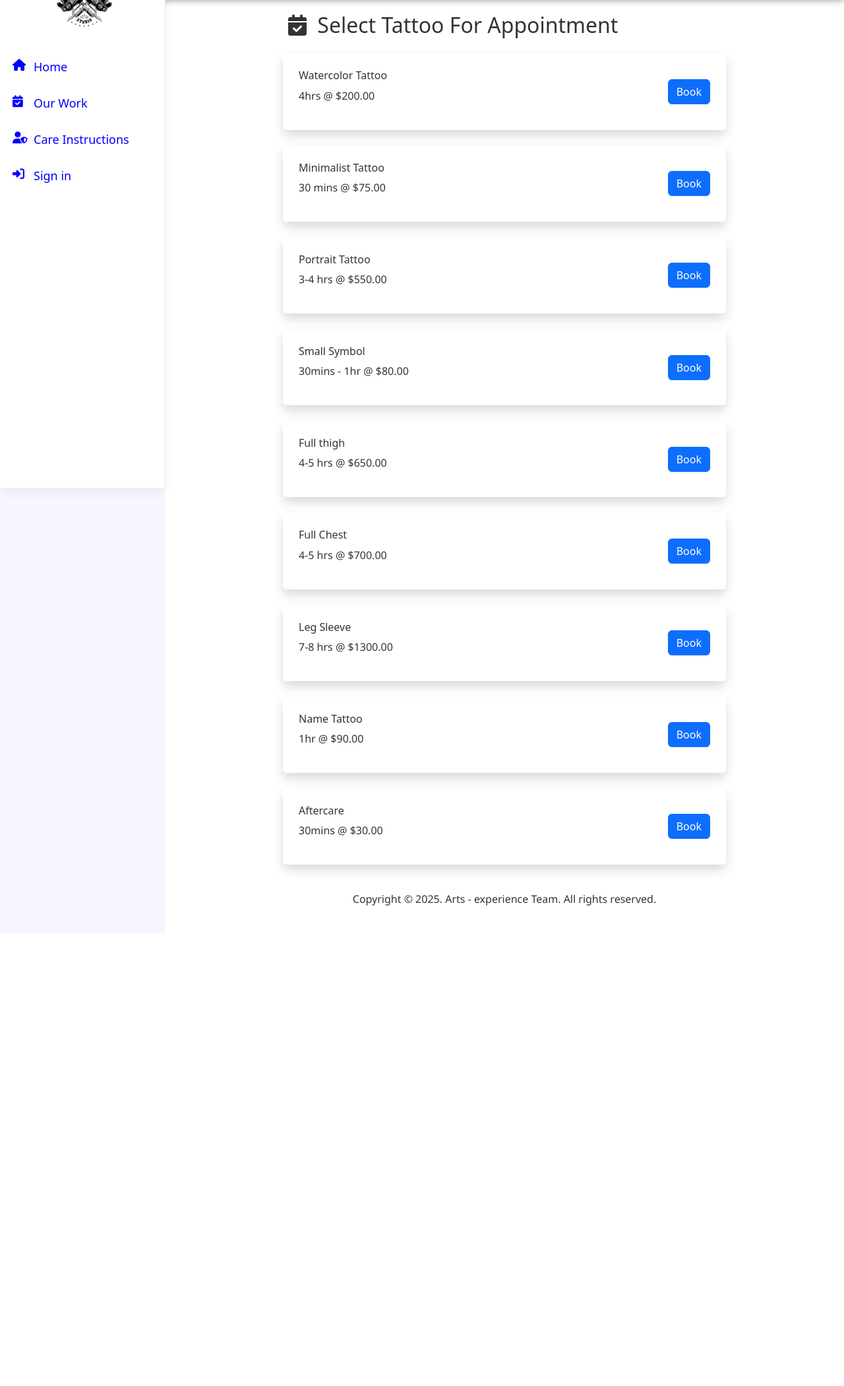
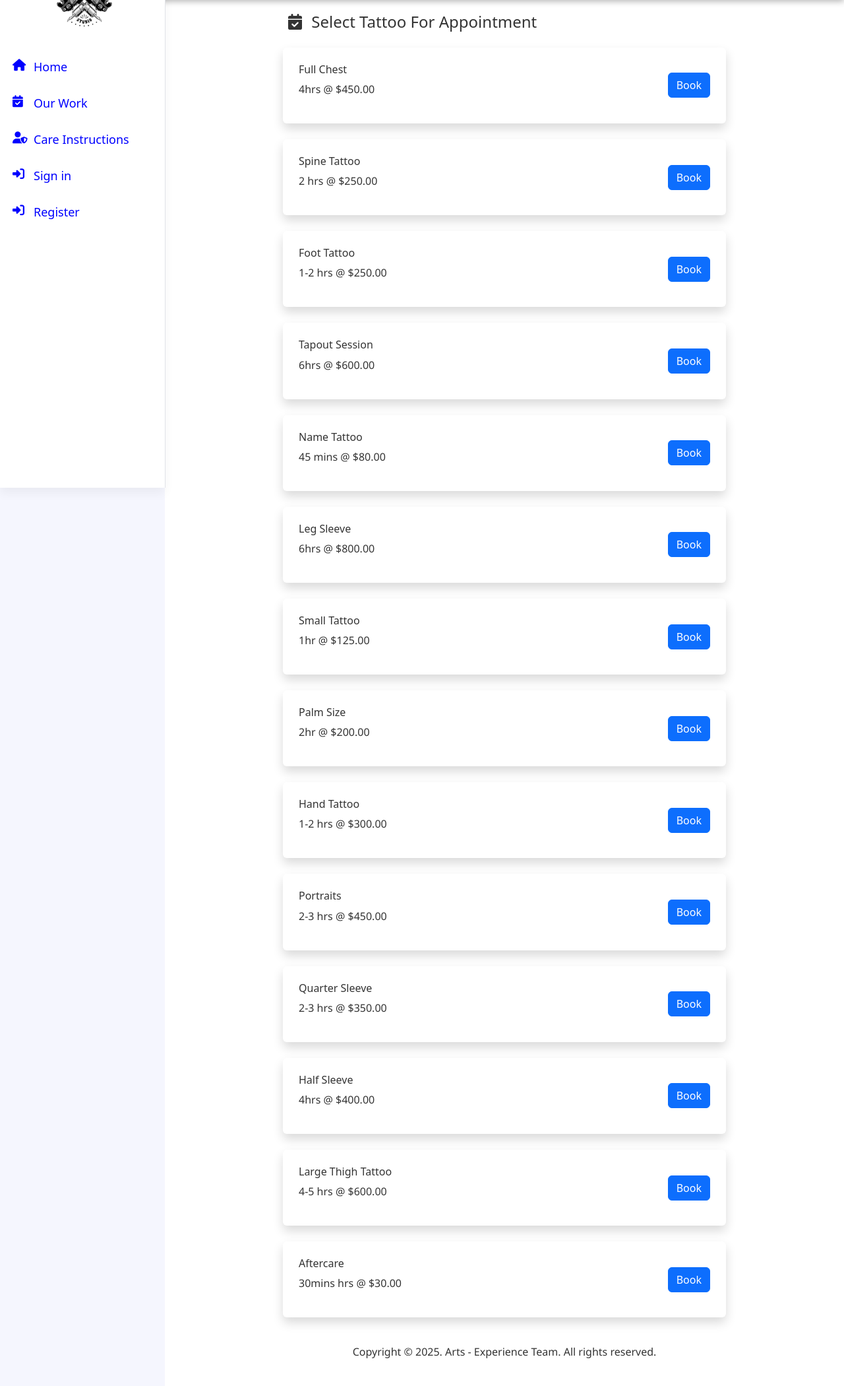
Before and after one commit to Samboja651/body-artwork, a Flask app: page /book-with-us in a window 1280 px wide. Shown: the part 61-2161 px from the top of the page at 66% size. Before the commit the page ends 1433 px from the top, so only its background shows below. Run offline with Flask 3, Linux system fonts and the light colour scheme; some libraries are stand-ins or nearby versions.

Commit message:
quick fix

```diff
--- a/templates/home.html
+++ b/templates/home.html
@@ -66,6 +66,12 @@
 							<a class="nav-link" style="font-size: large;" href="{{ url_for('sign_in') }}">
 								<span class="nav-icon"><i class="fa-solid fa-right-to-bracket"></i></span>
 								<span class="nav-link-text">Sign in</span>
+							</a>
+						</li>
+						<li class="nav-item">
+							<a class="nav-link" style="font-size: large;" href="{{ url_for('sign_up') }}">
+								<span class="nav-icon"><i class="fa-solid fa-right-to-bracket"></i></span>
+								<span class="nav-link-text">Register</span>
 							</a>
 						</li>
 					</ul>
@@ -199,7 +205,7 @@
 				</main>
 
                 <footer class="app-footer text-center" style="width: 100%;">
-                        <p>Copyright &copy; 2025. Arts - experience Team. All rights reserved.</p>
+                        <p>Copyright &copy; 2025. Arts - Experience Team. All rights reserved.</p>
                 </footer>
             </div>
         </div>
--- a/templates/our-work.html
+++ b/templates/our-work.html
@@ -5,7 +5,7 @@
 
 {% block content %}
     <!-- cards -->
-    <h1 class="text-center mb-4">Sample art Work (Represents a section of a body) <br>price varies</h1>
+    <h1 class="text-center mb-4">Sample Art Work</h1>
     <div class="card-layout">
         <!-- card 1 -->
         <div class="card" style="width: 22rem;">
--- a/templates/tat-prices.html
+++ b/templates/tat-prices.html
@@ -2,67 +2,102 @@
 {% block title %}Tatto Prices | Arts Experience{% endblock %}
 {% block content %}
 <div class="container">
-    <h2 class="mb-4"> <i class="fa-solid fa-calendar-check px-2"></i> Select Tattoo For Appointment</h2>
+    <h4 class="mb-4"> <i class="fa-solid fa-calendar-check px-2"></i> Select Tattoo For Appointment</h4>
     <div class="price-container rounded shadow p-4 mb-4 d-flex justify-content-between align-items-center">
         <div class="fl">
-            <h6>Watercolor Tattoo</h6>
-            <p>4hrs @ $200.00</p>
+            <h6>Full Chest</h6>
+            <p>4hrs @ $450.00</p>
         </div>
         <a href="{{ booking_link }}"><button class="btn btn-primary">Book</button></a>
     </div>
     <div class="price-container rounded shadow p-4 mb-4 d-flex justify-content-between align-items-center">
         <div>
-            <h6>Minimalist Tattoo</h6>
-            <p>30 mins @ $75.00</p>
+            <h6>Spine Tattoo</h6>
+            <p>2 hrs @ $250.00</p>
         </div>
         <a href="{{ booking_link }}"><button class="btn btn-primary">Book</button></a>
     </div>
     <div class="price-container rounded shadow p-4 mb-4 d-flex justify-content-between align-items-center">
         <div class="fl">
-            <h6>Portrait Tattoo</h6>
-            <p>3-4 hrs @ $550.00</p>
+            <h6>Foot Tattoo</h6>
+            <p>1-2 hrs @ $250.00</p>
         </div>
         <a href="{{ booking_link }}"><button class="btn btn-primary">Book</button></a>
     </div>
     <div class="price-container rounded shadow p-4 mb-4 d-flex justify-content-between align-items-center">
         <div class="fl">
-            <h6>Small Symbol</h6>
-            <p>30mins - 1hr @ $80.00</p>
+            <h6>Tapout Session</h6>
+            <p>6hrs  @ $600.00</p>
         </div>
         <a href="{{ booking_link }}"><button class="btn btn-primary">Book</button></a>
     </div>
     <div class="price-container rounded shadow p-4 mb-4 d-flex justify-content-between align-items-center">
         <div class="fl">
-            <h6>Full thigh</h6>
-            <p>4-5 hrs @ $650.00</p>
-        </div>
-        <a href="{{ booking_link }}"><button class="btn btn-primary">Book</button></a>
-    </div>
-    <div class="price-container rounded shadow p-4 mb-4 d-flex justify-content-between align-items-center">
-        <div class="fl">
-            <h6>Full Chest</h6>
-            <p>4-5 hrs @ $700.00</p>
+            <h6>Name Tattoo</h6>
+            <p>45 mins @ $80.00</p>
         </div>
         <a href="{{ booking_link }}"><button class="btn btn-primary">Book</button></a>
     </div>
     <div class="price-container rounded shadow p-4 mb-4 d-flex justify-content-between align-items-center">
         <div class="fl">
             <h6>Leg Sleeve</h6>
-            <p>7-8 hrs @ $1300.00</p>
+            <p>6hrs @ $800.00</p>
         </div>
         <a href="{{ booking_link }}"><button class="btn btn-primary">Book</button></a>
     </div>
     <div class="price-container rounded shadow p-4 mb-4 d-flex justify-content-between align-items-center">
         <div class="fl">
-            <h6>Name Tattoo</h6>
-            <p>1hr @ $90.00</p>
+            <h6>Small Tattoo</h6>
+            <p>1hr @ $125.00</p>
+        </div>
+        <a href="{{ booking_link }}"><button class="btn btn-primary">Book</button></a>
+    </div>
+    <div class="price-container rounded shadow p-4 mb-4 d-flex justify-content-between align-items-center">
+        <div class="fl">
+            <h6>Palm Size</h6>
+            <p>2hr @ $200.00</p>
+        </div>
+        <a href="{{ booking_link }}"><button class="btn btn-primary">Book</button></a>
+    </div>
+    <div class="price-container rounded shadow p-4 mb-4 d-flex justify-content-between align-items-center">
+        <div class="fl">
+            <h6>Hand Tattoo</h6>
+            <p>1-2 hrs @ $300.00</p>
+        </div>
+        <a href="{{ booking_link }}"><button class="btn btn-primary">Book</button></a>
+    </div>
+    <div class="price-container rounded shadow p-4 mb-4 d-flex justify-content-between align-items-center">
+        <div class="fl">
+            <h6>Portraits</h6>
+            <p>2-3 hrs @ $450.00</p>
+        </div>
+        <a href="{{ booking_link }}"><button class="btn btn-primary">Book</button></a>
+    </div>
+    <div class="price-container rounded shadow p-4 mb-4 d-flex justify-content-between align-items-center">
+        <div class="fl">
+            <h6>Quarter Sleeve</h6>
+            <p>2-3 hrs @ $350.00</p>
+        </div>
+        <a href="{{ booking_link }}"><button class="btn btn-primary">Book</button></a>
+    </div>
+    <div class="price-container rounded shadow p-4 mb-4 d-flex justify-content-between align-items-center">
+        <div class="fl">
+            <h6>Half Sleeve</h6>
+            <p>4hrs @ $400.00</p>
+        </div>
+        <a href="{{ booking_link }}"><button class="btn btn-primary">Book</button></a>
+    </div>
+    <div class="price-container rounded shadow p-4 mb-4 d-flex justify-content-between align-items-center">
+        <div class="fl">
+            <h6>Large Thigh Tattoo</h6>
+            <p>4-5 hrs @ $600.00</p>
         </div>
         <a href="{{ booking_link }}"><button class="btn btn-primary">Book</button></a>
     </div>
     <div class="price-container rounded shadow p-4 mb-4 d-flex justify-content-between align-items-center">
         <div class="fl">
             <h6>Aftercare</h6>
-            <p>30mins @ $30.00</p>
+            <p>30mins hrs @ $30.00</p>
         </div>
         <a href="{{ booking_link }}"><button class="btn btn-primary">Book</button></a>
     </div>
```
